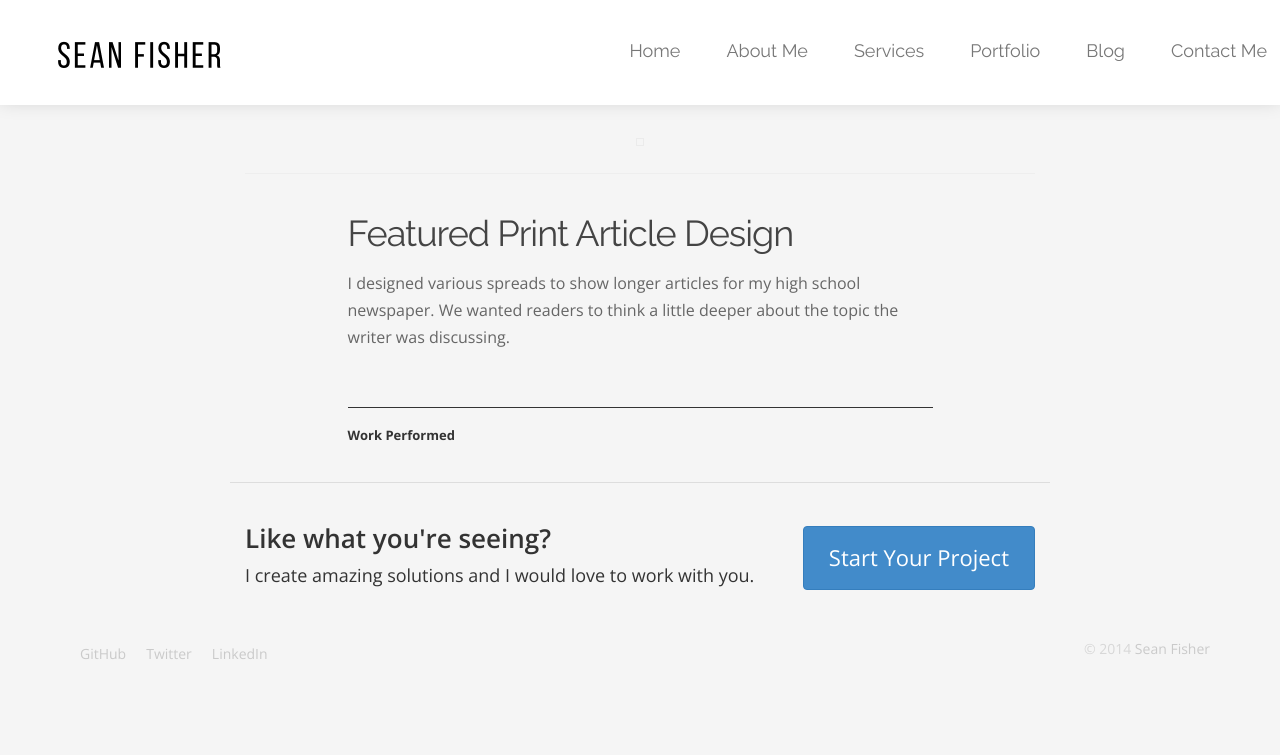
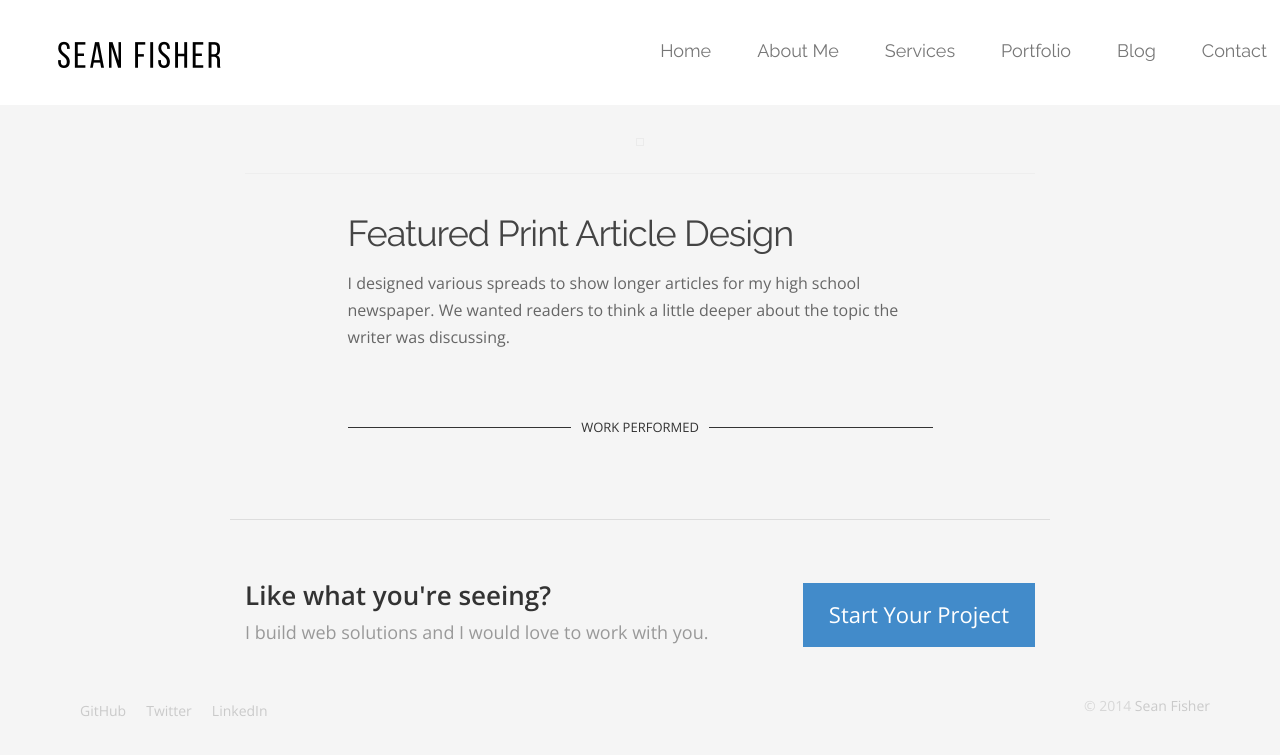
Before and after one commit to srtfisher/srtfisher.github.io, a Jekyll site: the page built from _posts/2012-08-23-featured-print-article-design.markdown, in a window 1280 px wide. Shown: the top 755 px of the page. Built offline with Jekyll 4.4.1, drawn with Linux system fonts in a browser that asks for light colours; Markdown is read by kramdown in place of the engine named in the settings.

Commit message:
UI tweaks and small copy changes. Weekend goal is to AB test some copy

```diff
--- a/Gruntfile.js
+++ b/Gruntfile.js
@@ -121,5 +121,5 @@ module.exports = function (grunt) {
 
     // The dev task will be used during development
     grunt.registerTask("dev", ["build", "concurrent:server"]);
-    grunt.registerTask("build", ["clean", "less:compile", "cssmin", "uglify", "shell:copyAssets"]);
+    grunt.registerTask("build", ["clean", "less:compile", "cssmin", "uglify", /*"shell:copyAssets"*/]);
 };
--- a/_config.yml
+++ b/_config.yml
@@ -18,4 +18,4 @@ rdiscount:
 paginate: 10
 paginate_path: blog/:num
 
-exclude: ['README', 'Gruntfile.js', 'less']
+exclude: ['README', 'Gruntfile.js', 'less', 'css/screen.css']
--- a/_includes/contact.html
+++ b/_includes/contact.html
@@ -55,7 +55,7 @@
         <div class="col-lg-8 col-md-8 col-sm-8 col-lg-push-2 col-md-push-2 col-sm-push-2" class="project-messages">
 
           <div class="contact-alert" style="width:80%; display: none;">
-            I'm currently accepting work for Spring 2014 — would love to hear from you.
+            I'm currently accepting work for Spring 2015 — would love to hear from you.
           </div>
 
           <div class="form-group">
@@ -122,7 +122,7 @@
 
     {% if {{include.single}} != 'true' %}
       <h4 class="section-sub alt-contact">
-        Don't prefer E Mail? I'd love to hear from you &mdash; Call me at <strong>(347) 855-7326</strong> or Skype me at <a href="skype:srtfisher?add">srtfisher</a>
+        I'd love to hear from you &mdash; Call me at <strong>(347) 855-7326</strong> or Skype me at <a href="skype:srtfisher?add">srtfisher</a>
       </h4>
     {% endif %}
   </div>
--- a/_includes/head.html
+++ b/_includes/head.html
@@ -55,10 +55,10 @@
                 <a href="{{ site.baseurl }}#work" data-target="#work">Portfolio</a>
             </li>
             <li id="nav-blog"  {% if page.url == '/blog/' %} class="active" {% endif %}>
-                <a href="blog">Blog</a>
+                <a href="{{ site.baseurl }}blog">Blog</a>
             </li>
             <li id="nav-contact"  {% if page.url == '/contact/' %} class="active" {% endif %}>
-                <a href="{{ site.baseurl }}contact?utm_source=seanfisherco&utm_medium=link&utm_content=header&utm_campaign=contact" data-target="#contact" data-medium="header">Contact Me</a>
+                <a href="{{ site.baseurl }}contact?utm_source=seanfisherco&utm_medium=link&utm_content=header&utm_campaign=contact" data-target="#contact" data-medium="header">Contact</a>
             </li>
             </li>
         </ul>
--- a/_layouts/work.html
+++ b/_layouts/work.html
@@ -23,7 +23,9 @@
         </div>
         <div class="row">
             <div class="col-lg-9 col-lg-push-0 col-md-10 col-md-push-1 col-sm-12 work-sidebar" style="margin-left: auto; margin-right: auto; float: none;">
-                <h4>Work Performed</h4>
+                <h4>
+                  <span>Work Performed</span>
+                </h4>
                 <ul>
                     {% for post in page.work_performed %}
                       <li>{{ post }}</li>
@@ -37,11 +39,11 @@
         <div class="row">
             <div class="col-sm-8">
                 <h3>Like what you're seeing?</h3>
-                <p class="lead">I create amazing solutions and I would love to work with you.</p>
+                <p class="lead">I build web solutions and I would love to work with you.</p>
             </div>
 
             <div class="col-sm-4">
-                <a class="btn btn-primary btn-large" href="{{ site.baseurl }}contact?utm_source=seanfisherco&utm_medium=cta-button&utm_content=single-work-start-project&utm_campaign=contact&project">Start Your Project</a>
+                <a class="btn btn-flat btn-primary btn-large" href="{{ site.baseurl }}contact?utm_source=seanfisherco&utm_medium=cta-button&utm_content=single-work-start-project&utm_campaign=contact&project">Start Your Project</a>
             </div>
         </div>
     </div>
--- a/contact.html
+++ b/contact.html
@@ -4,10 +4,10 @@ title: Contact Sean Fisher
 permalink: contact/
 ---
 <div itemscope itemtype="http://schema.org/Person">
-  <section class="focus-area super-dark">
+  <section class="focus-area">
     <div class="container">
-      <h2 class="leading">Let's be in touch, I'd love to hear from you.</h2>
-      <p class="leading">Don't prefer E Mail? I'd love to hear from you. Tweet me <a href="http://twitter.com/srtfisher">@srtfisher</a>.</p>
+      <h2 class="leading">Let's be in touch.</h2>
+      <p class="leading">I'd love to hear from you. Also, tweet at me <a href="http://twitter.com/srtfisher">@srtfisher</a>.</p>
     </div>
   </section>
 
--- a/less/sections/contact.less
+++ b/less/sections/contact.less
@@ -1,5 +1,5 @@
 section.contact {
-    padding: 50px 0;
+    padding: 100px 0;
     background: #f5f5f5;
 
     .contact-alert {
--- a/less/sections/header.less
+++ b/less/sections/header.less
@@ -14,8 +14,8 @@ body.darker-header #global-nav {
     top:0;
     width: 100%;
     z-index: 600;
-    border-bottom: none;//1px solid rgba(0,0,0,0.1);
-    .box-shadow (0 -6px 20px rgba(0,0,0,0.2));
+    border-bottom: none;
+
 
     .site-logo {
         img { height: 75px; }
--- a/package.json
+++ b/package.json
@@ -19,5 +19,8 @@
     "grunt-contrib-uglify": "0.3.*",
     "grunt-github-pages": "0.0.4",
     "grunt-bower": "~0.7.0"
+  },
+  "dependencies": {
+    "grunt-concurrent": "^1.0.0"
   }
 }
```
Also changed, not shown: css/screen.css (+63 -27 lines), less/screen.less (+48 -13 lines), less/sections/single-work.less (+15 -9 lines), less/sections/work-listing.less (+16 -9 lines), assets/screen.min.css.
